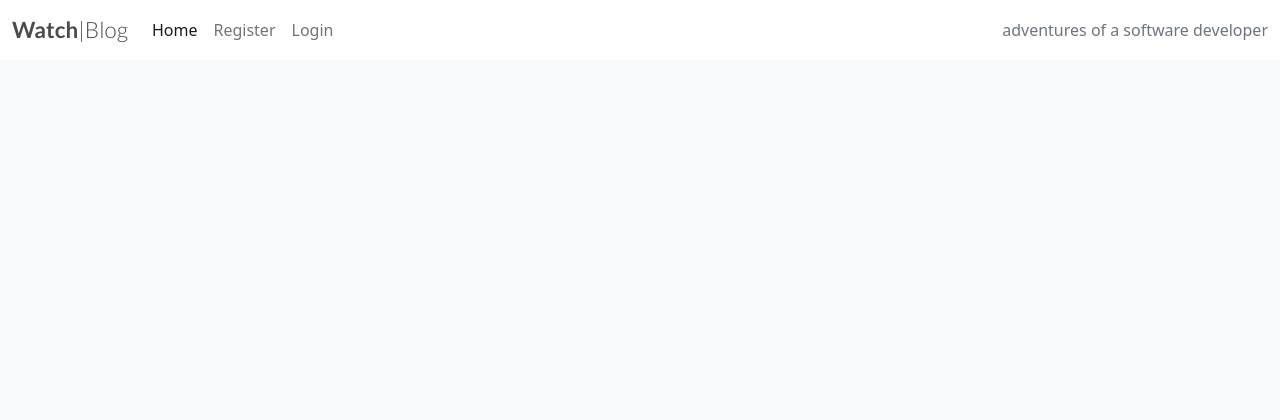
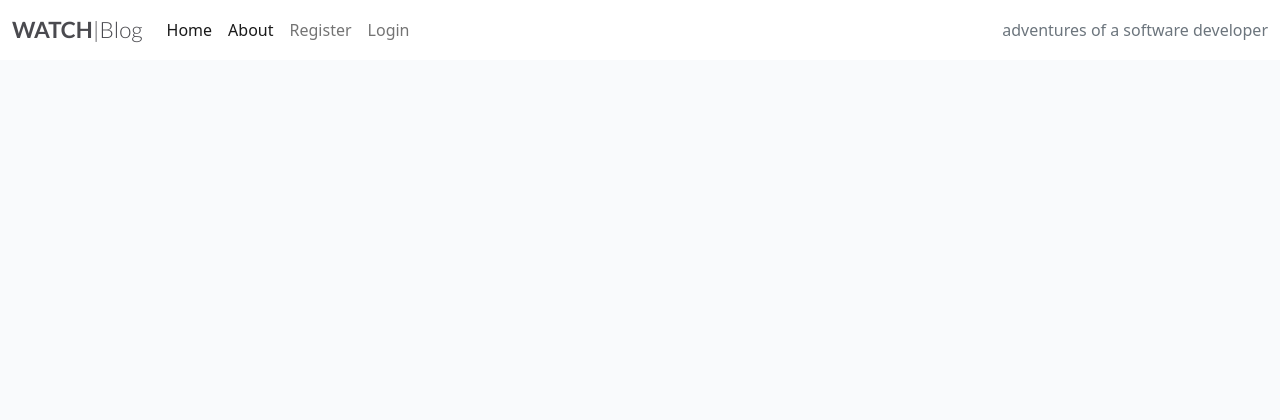
Before and after one commit to PdoyleC/Watch_Blog, a Django app: page / in a window 1280 px wide. Shown: the top 420 px of the page. Run offline with Django 3.2, Linux system fonts and the light colour scheme; data that the repository does not hold is empty.

Commit message:
added about page .html and urls

```diff
--- a/templates/base.html
+++ b/templates/base.html
@@ -4,7 +4,7 @@
 <html class="h-100">
 
 <head>
-    <title>Watch Star Blog</title>
+    <title>WATCH Blog</title>
 
     <link rel="preconnect" href="https://fonts.gstatic.com">
     <link href="https://fonts.googleapis.com/css2?family=Roboto:wght@300&display=swap" rel="stylesheet">
@@ -26,7 +26,7 @@
 
     <nav class="navbar navbar-expand-lg navbar-light bg-white">
         <div class="container-fluid">
-            <a class="navbar-brand" href="{% url 'home' %}"><span class="brand">Watch<span class="red-o"></span><span
+            <a class="navbar-brand" href="{% url 'home' %}"><span class="brand">WATCH<span class="red-o"></span><span
                         class="thin">|Blog</span></span></span></a>
             <button class="navbar-toggler" type="button" data-bs-toggle="collapse" data-bs-target="#navbarText"
                 aria-controls="navbarText" aria-expanded="false" aria-label="Toggle navigation">
@@ -36,6 +36,9 @@
                 <ul class="navbar-nav me-auto mb-2 mb-lg-0">
                     <li class="nav-item">
                         <a class="nav-link active" aria-current="page" href="{% url 'home' %}">Home</a>
+                    </li>
+                    <li class="nav-item">
+                        <a class="nav-link active" aria-current="page" href="{% url 'about' %}">About</a>
                     </li>
                     {% if user.is_authenticated %}
                     <li class="nav-item">
--- a/wblog/urls.py
+++ b/wblog/urls.py
@@ -5,4 +5,8 @@ urlpatterns = [
     path("", views.PostList.as_view(), name="home"),
     path('<slug:slug>/', views.PostDetail.as_view(), name='post_detail'),
     path('like/<slug:slug>', views.PostLike.as_view(), name='post_like'),
+    path(
+        'about',
+        views.generic.TemplateView.as_view(template_name='about.html'),
+        name='about'),
 ]
```
Also changed, not shown: templates/about.html (added, +28 -0 lines).
